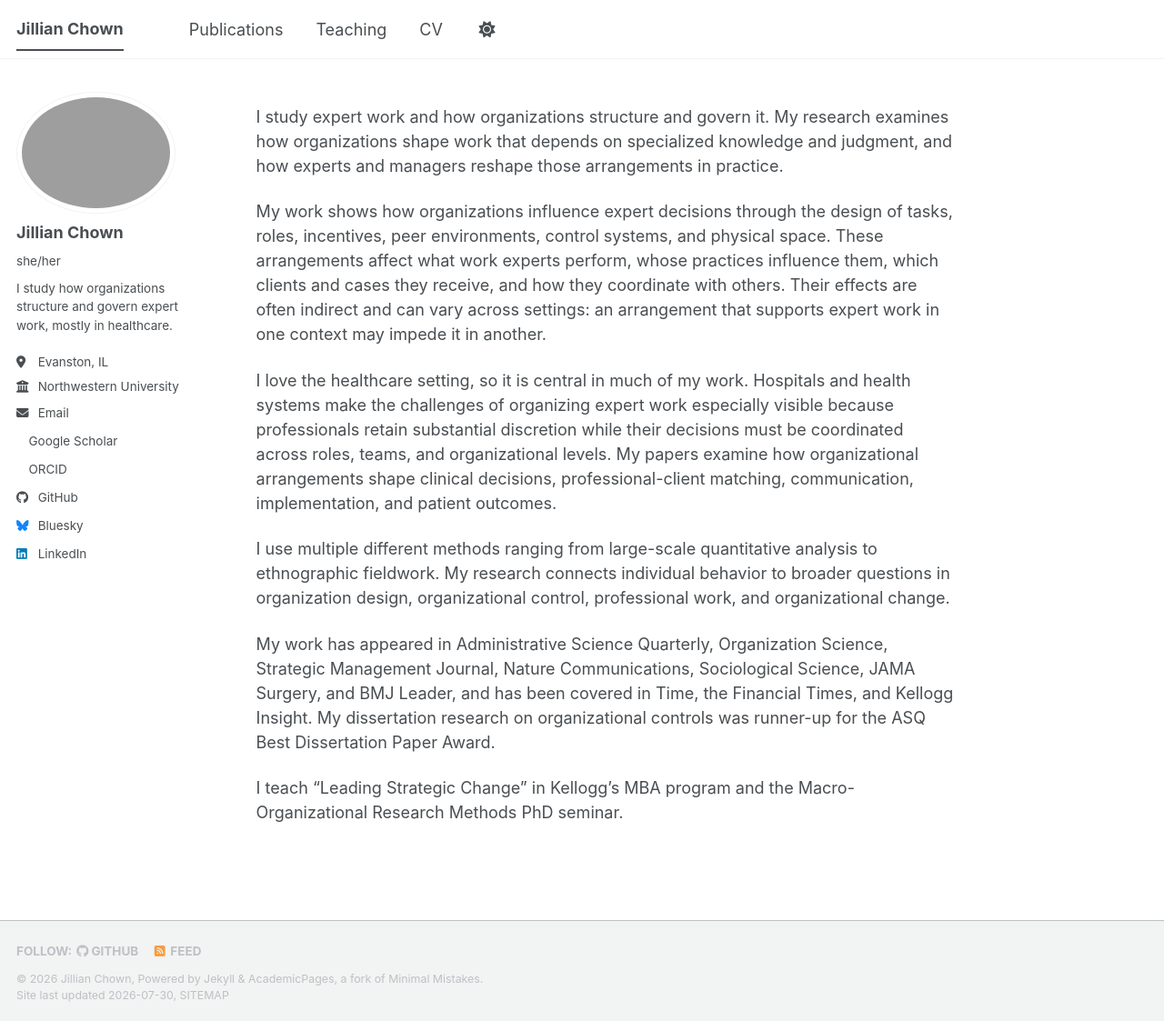
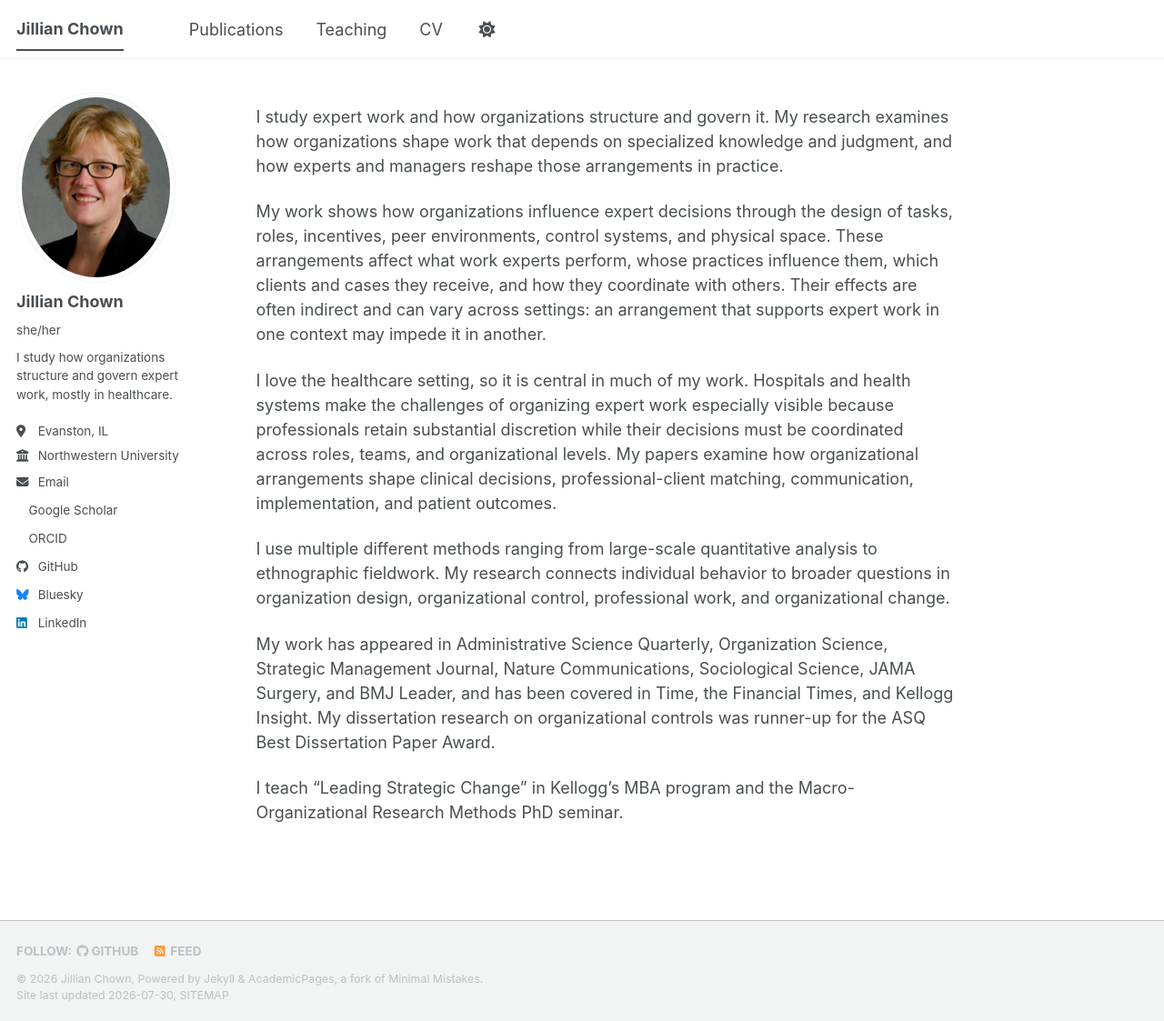
Before and after one commit to jillianchown/jillianchown.github.io, a Jekyll site: the page built from _pages/about.md, in a window 1280 px wide and 1123 px high. Shown: the whole window at 91% size. Built offline with Jekyll 4.4.1, drawn with Linux system fonts in a browser that asks for light colours; a style sheet for code colours, icons or effects is not loaded.

Commit message:
Update _config.yml

```diff
--- a/_config.yml
+++ b/_config.yml
@@ -22,7 +22,7 @@ repository               : "jillianchown/jillianchown.github.io"
 #               Additional customization can be done by editing /_includes/author-profile.html
 author:
   # Biographic information
-  avatar           : "images/Chown_Jillian_090716_cropped.jpg"
+  avatar           : "headshot.jpg"
   name             : "Jillian Chown"
   pronouns         : "she/her"
   bio              : "I study how organizations structure and govern expert work, mostly in healthcare."
```
